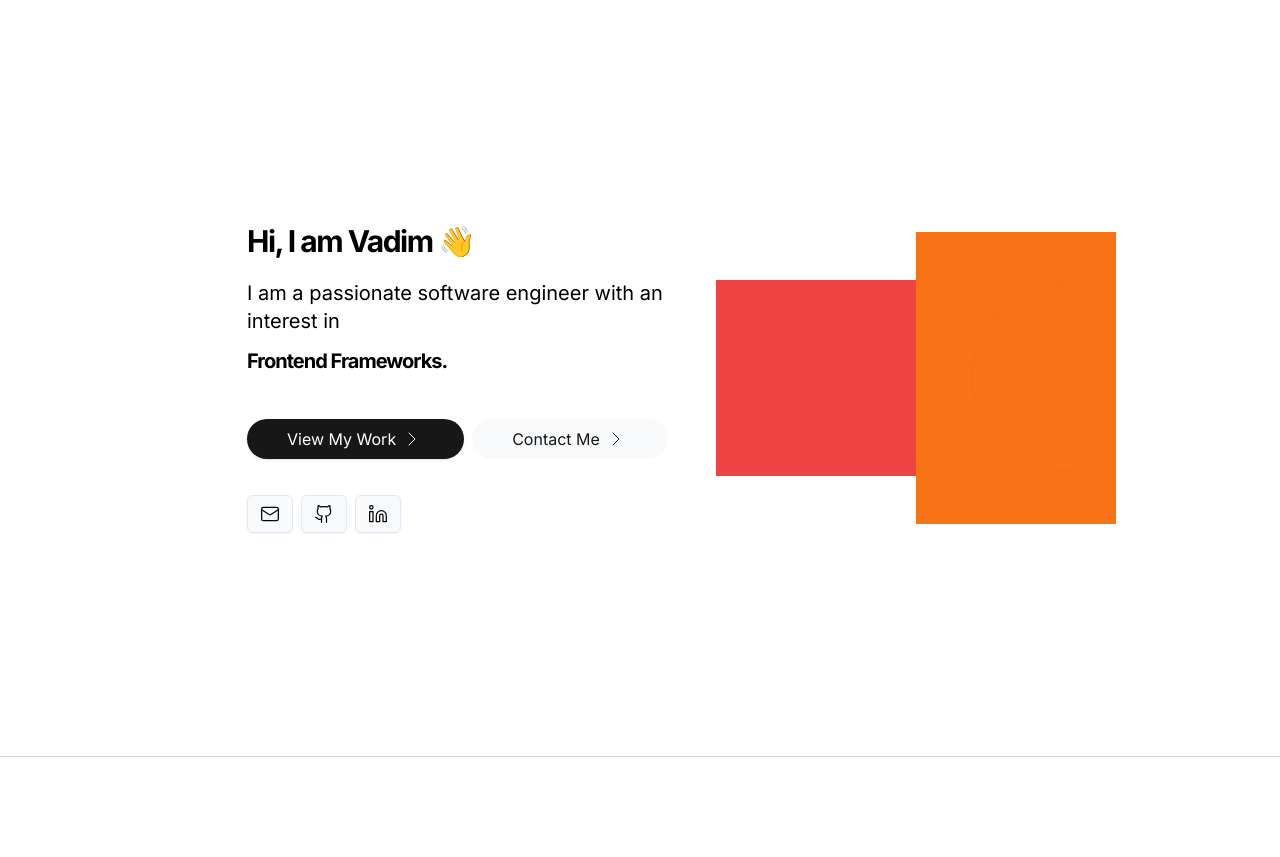
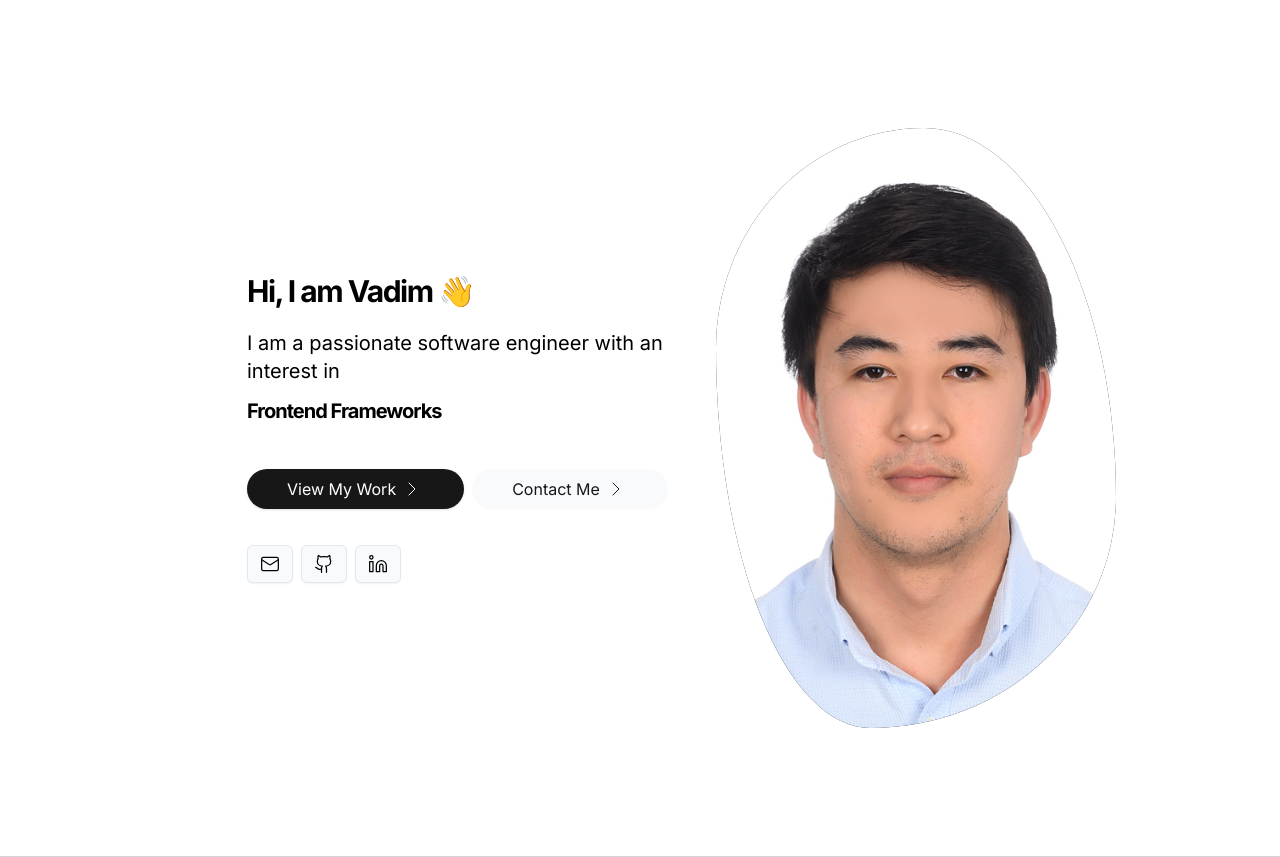
Before and after one commit to thekinv21/portfolio, a Next.js app: page / in a window 1280 px wide. Before the commit the page ends 800 px from the top, so only its background shows below. Built offline with nearby package versions, Linux system fonts and the light colour scheme.

Commit message:
FEAT:[about page][vadim]: create about page

```diff
--- a/src/app/page.tsx
+++ b/src/app/page.tsx
@@ -1,5 +1,5 @@
-import { DashboardPage } from '@/screens/dashboard/DashboardPage'
+import { HomePage } from '@/screens/home/HomePage'
 
 export default function Home() {
-	return <DashboardPage />
+	return <HomePage />
 }
--- /dev/null
+++ b/src/json/interested.json
@@ -0,0 +1,19 @@
+[
+	{
+		"title": "Web Development",
+		"id": 4
+	},
+
+	{
+		"title": "UI/UX Design",
+		"id": 1
+	},
+	{
+		"title": "Frontend Frameworks",
+		"id": 4
+	},
+	{
+		"title": "Backend Frameworks",
+		"id": 3
+	}
+]
--- /dev/null
+++ b/src/screens/about/AboutPage.module.scss
@@ -0,0 +1,96 @@
+.section {
+	@apply w-full py-12 flex items-center border-b border-b-gray-300 justify-center flex md:py-24 lg:py-32;
+
+	.section_container {
+		@apply container px-4 md:px-6 grid gap-6 lg:grid-cols-[1fr_400px] lg:gap-12 xl:grid-cols-[1fr_600px];
+
+		.section_content {
+			@apply flex flex-col gap-4 justify-center space-y-4;
+
+			.first_div_container {
+				@apply space-y-2;
+
+				> h1 {
+					@apply text-3xl xl:text-6xl/none font-bold tracking-tighter   mb-5;
+				}
+
+				> span {
+					@apply max-w-[600px] md:text-xl pt-5;
+
+					> div {
+						@apply overflow-hidden py-3;
+
+						> h1 {
+							@apply inline-flex w-full text-left font-bold leading-none tracking-tighter;
+						}
+					}
+				}
+			}
+		}
+
+		.second_div_container {
+			@apply flex flex-col gap-2 min-[400px]:flex-row;
+
+			.first_link_button {
+				@apply bg-primary px-10 h-10 whitespace-pre rounded-full text-base text-white shadow flex items-center justify-center gap-1 hover:bg-primary/90 transition-all duration-300 ease-out hover:scale-105;
+
+				> svg {
+					@apply h-6 w-6 translate-x-0 transform transition-all duration-300 ease-out group-hover:translate-x-1;
+				}
+			}
+
+			.second_link_button {
+				@apply bg-slate-50 px-10 h-10 whitespace-pre rounded-full text-base text-primary flex items-center justify-center gap-1 hover:bg-slate-100/90 transition-all ease-in-out duration-300 hover:scale-105;
+
+				> svg {
+					@apply h-6 w-6 translate-x-0 transform transition-all duration-300 ease-out group-hover:translate-x-1;
+				}
+			}
+		}
+	}
+
+	.social_container {
+		@apply flex gap-x-2 pt-1 font-sans text-sm;
+
+		.link {
+			@apply inline-flex items-center justify-center whitespace-nowrap rounded-md text-sm focus-visible:ring-1 font-medium transition-colors focus-visible:outline-none px-3  disabled:opacity-50 border-slate-200 border bg-slate-50 shadow-lg py-2 shadow-sm transition-colors ease-in-out duration-300 hover:bg-slate-100;
+		}
+	}
+}
+
+@keyframes blob {
+	0% {
+		border-radius: 38% 62% 54% 46% / 49% 60% 40% 51%;
+	}
+	25% {
+		border-radius: 43% 57% 34% 66% / 56% 48% 52% 44%;
+	}
+	50% {
+		border-radius: 30% 70% 70% 30% / 30% 30% 70% 70%;
+	}
+	75% {
+		border-radius: 53% 47% 61% 39% / 37% 63% 37% 63%;
+	}
+	100% {
+		border-radius: 38% 62% 54% 46% / 49% 60% 40% 51%;
+	}
+}
+
+.blob_container {
+	animation: blob 8s infinite;
+	height: 600px;
+	width: 500px;
+	overflow: hidden;
+	position: relative;
+	display: flex;
+	align-items: center;
+	justify-content: center;
+	margin: auto;
+	background: #171717;
+}
+
+.image_inside {
+	object-fit: cover;
+	height: 100%;
+	width: 100%;
+}
--- /dev/null
+++ b/src/screens/about/AboutPage.tsx
@@ -0,0 +1,90 @@
+'use client'
+
+import staticData from '@/json/interested.json'
+import { gsap } from 'gsap'
+import { ChevronRight, Github, Linkedin, Mail } from 'lucide-react'
+import Image from 'next/image'
+import Link from 'next/link'
+import { useEffect, useState } from 'react'
+import styles from './AboutPage.module.scss'
+
+export function AboutPage() {
+	const [interested, setInterested] = useState<string>(staticData[0].title)
+
+	useEffect(() => {
+		const updateInterest = () => {
+			const randomIndex = Math.floor(Math.random() * staticData.length)
+			setInterested(staticData[randomIndex].title)
+		}
+
+		updateInterest()
+		const interval = setInterval(updateInterest, 5000)
+
+		gsap.fromTo(
+			'.animated-text',
+			{ opacity: 0, y: 20 },
+			{ opacity: 1, y: 0, duration: 1, stagger: 0.1, ease: 'power3.out' }
+		)
+
+		return () => clearInterval(interval)
+	}, [])
+
+	return (
+		<section className={styles.section}>
+			<div className={styles.section_container}>
+				<div className={styles.section_content}>
+					<div className={styles.first_div_container}>
+						<h1 className='animated-text'>Hi, I am Vadim 👋</h1>
+						<span className='animated-text'>
+							I am a passionate software engineer with an interest in{' '}
+							<div>
+								<h1 className='animated-text'>{interested}</h1>
+							</div>
+						</span>
+					</div>
+
+					<div className={styles.second_div_container}>
+						<Link className={`${styles.first_link_button} button`} href='#'>
+							View My Work
+							<ChevronRight strokeWidth={1} />
+						</Link>
+						<Link href='#' className={`${styles.second_link_button} button`}>
+							Contact Me
+							<ChevronRight strokeWidth={1} />
+						</Link>
+					</div>
+
+					<div className={styles.social_container}>
+						<a href='mailto:thekinv21@gmail.com' className={`${styles.link}`}>
+							<Mail size={20} strokeWidth={1.5} />
+						</a>
+
+						<a href='https://github.com/thekinv21' className={`${styles.link}`}>
+							<Github size={20} strokeWidth={1.5} />
+						</a>
+
+						<a
+							href='https://www.linkedin.com/in/vadim-kiniabaev-035754178/'
+							className={`${styles.link}`}
+						>
+							<Linkedin size={20} strokeWidth={1.5} />
+						</a>
+					</div>
+				</div>
+
+				<div className='relative flex min-h-[400px] h-auto w-full w-auto items-center justify-center overflow-hidden rounded-lg'>
+					<div className={styles.blob_container}>
+						<Image
+							src='/me.jpg'
+							alt='me'
+							priority
+							layout='fill'
+							className={styles.image_inside}
+							draggable={false}
+						/>
+					</div>
+				</div>
+			</div>
+		</section>
+	)
+}
--- a/src/screens/dashboard/Dashboard.module.scss
+++ /dev/null
@@ -1,63 +0,0 @@
-.main_container {
-	@apply flex flex-col min-h-[100dvh]   select-none;
-
-	> section {
-		@apply w-full py-12 flex items-center border-b border-b-gray-300 justify-center flex md:py-24 lg:py-32;
-
-		.section_container {
-			@apply container px-4 md:px-6 grid gap-6 lg:grid-cols-[1fr_400px] lg:gap-12 xl:grid-cols-[1fr_600px];
-
-			.section_content {
-				@apply flex flex-col gap-4 justify-center space-y-4;
-
-				.first_div_container {
-					@apply space-y-2;
-
-					> h1 {
-						@apply text-3xl xl:text-6xl/none font-bold tracking-tighter   mb-5;
-					}
-
-					> span {
-						@apply max-w-[600px] md:text-xl pt-5;
-
-						> div {
-							@apply overflow-hidden py-3;
-
-							> h1 {
-								@apply inline-flex w-full text-left font-bold leading-none tracking-tighter;
-							}
-						}
-					}
-				}
-			}
-
-			.second_div_container {
-				@apply flex flex-col gap-2 min-[400px]:flex-row;
-
-				.first_link_button {
-					@apply bg-primary px-10 h-10 whitespace-pre rounded-full text-base text-white shadow flex items-center justify-center gap-1 hover:bg-primary/90 transition-all duration-300 ease-out hover:scale-105;
-
-					> svg {
-						@apply h-6 w-6 translate-x-0 transform transition-all duration-300 ease-out group-hover:translate-x-1;
-					}
-				}
-
-				.second_link_button {
-					@apply bg-slate-50 px-10 h-10 whitespace-pre rounded-full text-base text-primary flex items-center justify-center gap-1 hover:bg-slate-100/90 transition-all ease-in-out duration-300 hover:scale-105;
-
-					> svg {
-						@apply h-6 w-6 translate-x-0 transform transition-all duration-300 ease-out group-hover:translate-x-1;
-					}
-				}
-			}
-		}
-
-		.social_container {
-			@apply flex gap-x-2 pt-1 font-sans text-sm;
-
-			.link {
-				@apply inline-flex items-center justify-center whitespace-nowrap rounded-md text-sm focus-visible:ring-1 font-medium transition-colors focus-visible:outline-none px-3  disabled:opacity-50 border-slate-200 border bg-slate-50 shadow-lg py-2 shadow-sm transition-colors ease-in-out duration-300 hover:bg-slate-100;
-			}
-		}
-	}
-}
--- a/src/screens/dashboard/DashboardPage.tsx
+++ /dev/null
@@ -1,82 +0,0 @@
-'use client'
-
-import { ChevronRight, Github, Linkedin, Mail } from 'lucide-react'
-import Image from 'next/image'
-import Link from 'next/link'
-import styles from './Dashboard.module.scss'
-
-export function DashboardPage() {
-	return (
-		<main className={styles.main_container}>
-			<section>
-				<div className={styles.section_container}>
-					<div className={styles.section_content}>
-						<div className={styles.first_div_container}>
-							<h1>Hi, I am Vadim 👋</h1>
-							<span>
-								I am a passionate software engineer with an interest in{' '}
-								<div>
-									<h1>Frontend Frameworks.</h1>
-								</div>
-							</span>
-						</div>
-
-						<div className={styles.second_div_container}>
-							<Link className={styles.first_link_button} href='#'>
-								View My Work
-								<ChevronRight strokeWidth={1} />
-							</Link>
-							<Link href='#' className={styles.second_link_button}>
-								Contact Me
-								<ChevronRight strokeWidth={1} />
-							</Link>
-						</div>
-
-						<div className={styles.social_container}>
-							<a href='mailto:hello@example.com' className={styles.link}>
-								<Mail size={20} strokeWidth={1.5} />
-							</a>
-
-							<a href='https://github.com/' className={styles.link}>
-								<Github size={20} strokeWidth={1.5} />
-							</a>
-
-							<a href='https://www.linkedin.com/' className={styles.link}>
-								<Linkedin size={20} strokeWidth={1.5} />
-							</a>
-						</div>
-					</div>
-
-					<div className='relative flex h-[500px] w-full max-w-[32rem] items-center justify-center overflow-hidden rounded-lg'>
-						<Image
-							src='/svg/small.svg'
-							alt='small_svg'
-							width={100}
-							height={100}
-							priority
-							className='z-10 bg-green-500'
-						/>
-
-						<Image
-							src='/svg/medium.svg'
-							alt='medium_svg'
-							className='z-20 bg-red-500'
-							width={200}
-							height={200}
-							priority
-						/>
-
-						<Image
-							src='/svg/big.svg'
-							alt='big_svg'
-							width={300}
-							height={300}
-							priority
-							className='z-30 bg-orange-500'
-						/>
-					</div>
-				</div>
-			</section>
-		</main>
-	)
-}
--- /dev/null
+++ b/src/screens/home/HomePage.module.scss
@@ -0,0 +1,3 @@
+.main_container {
+	@apply flex flex-col min-h-[100dvh]   select-none;
+}
--- /dev/null
+++ b/src/screens/home/HomePage.tsx
@@ -0,0 +1,12 @@
+'use client'
+
+import { AboutPage } from '../about/AboutPage'
+import styles from './HomePage.module.scss'
+
+export function HomePage() {
+	return (
+		<main className={styles.main_container}>
+			<AboutPage />
+		</main>
+	)
+}
```
Also changed, not shown: public/me.jpg (added).
